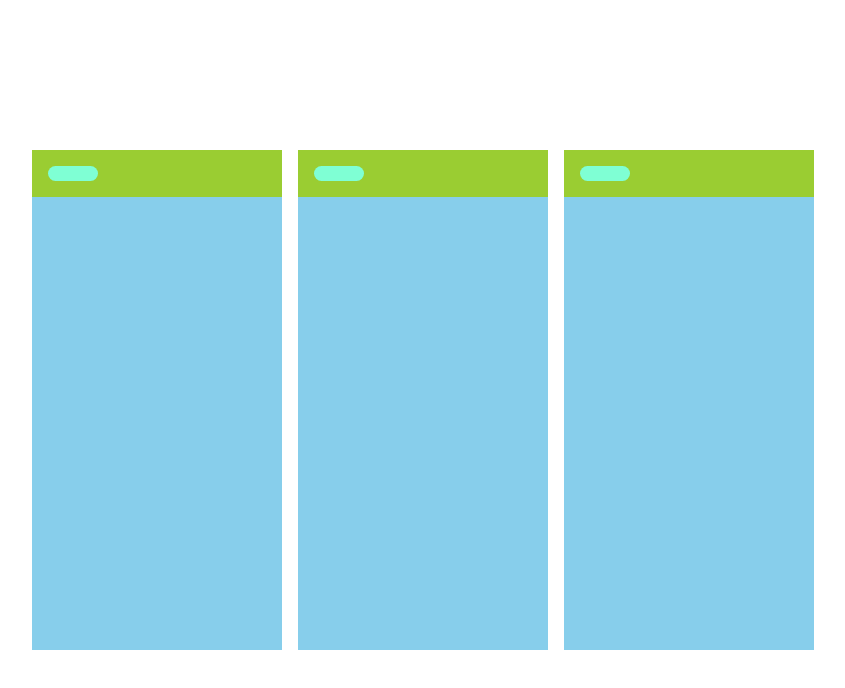
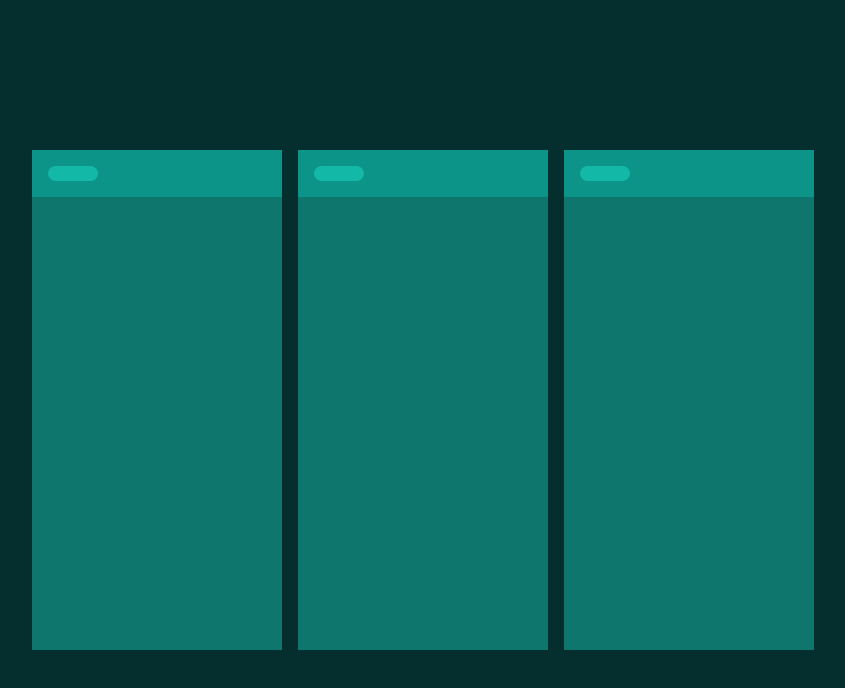
Before and after one commit to 0xABBCCC/card-animation-1, a plain HTML site: page index.html in a window 1280 px wide. Shown: the whole page, without its empty margins (225-1070 px from the left). Drawn offline with Linux system fonts and the light colour scheme.

Commit message:
Added a color theme

```diff
--- a/style.css
+++ b/style.css
@@ -1,6 +1,17 @@
 :root {
-    --default-transition: 250ms;
-}
+    --teal-50: #f0fdfa;
+    --teal-100: #ccfbf1;
+    --teal-200: #99f6e4;
+    --teal-300: #5eead4;
+    --teal-400: #2dd4bf;
+    --teal-500: #14b8a6;
+    --teal-600: #0d9488;
+    --teal-700: #0f766e;
+    --teal-800: #115e59;
+    --teal-900: #134e4a;
+    --teal-950: #042f2e;
+  }
+
 
 
 *, *::before, *::after {
@@ -12,6 +23,7 @@ body {
     margin: 0;
     padding: 0;
     overflow: hidden;
+    background-color: var(--teal-950);
 }
 
 div {
@@ -46,6 +58,7 @@ p {
     background: skyblue;
     transition: all 0.5s;
     margin-left: 1rem;
+    background-color: var(--teal-700);
 }
 
 .card-header {
@@ -55,6 +68,7 @@ p {
     align-items: center;
 
     padding: 1rem;
+    background-color: var(--teal-600);
 }
 
 .card-placeholder-icon {
@@ -62,4 +76,5 @@ p {
     width: 50px;
     background-color: aquamarine;
     border-radius: 1rem;
+    background-color: var(--teal-500);
 }
```
